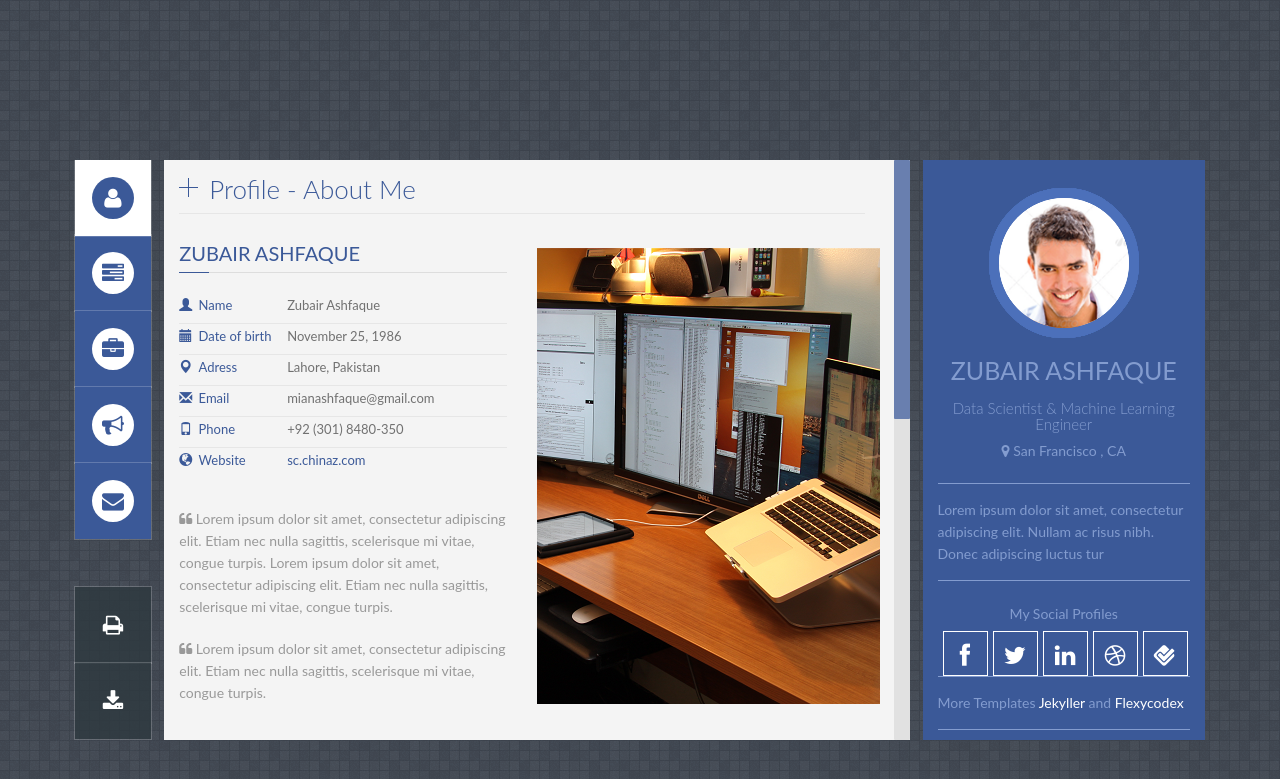
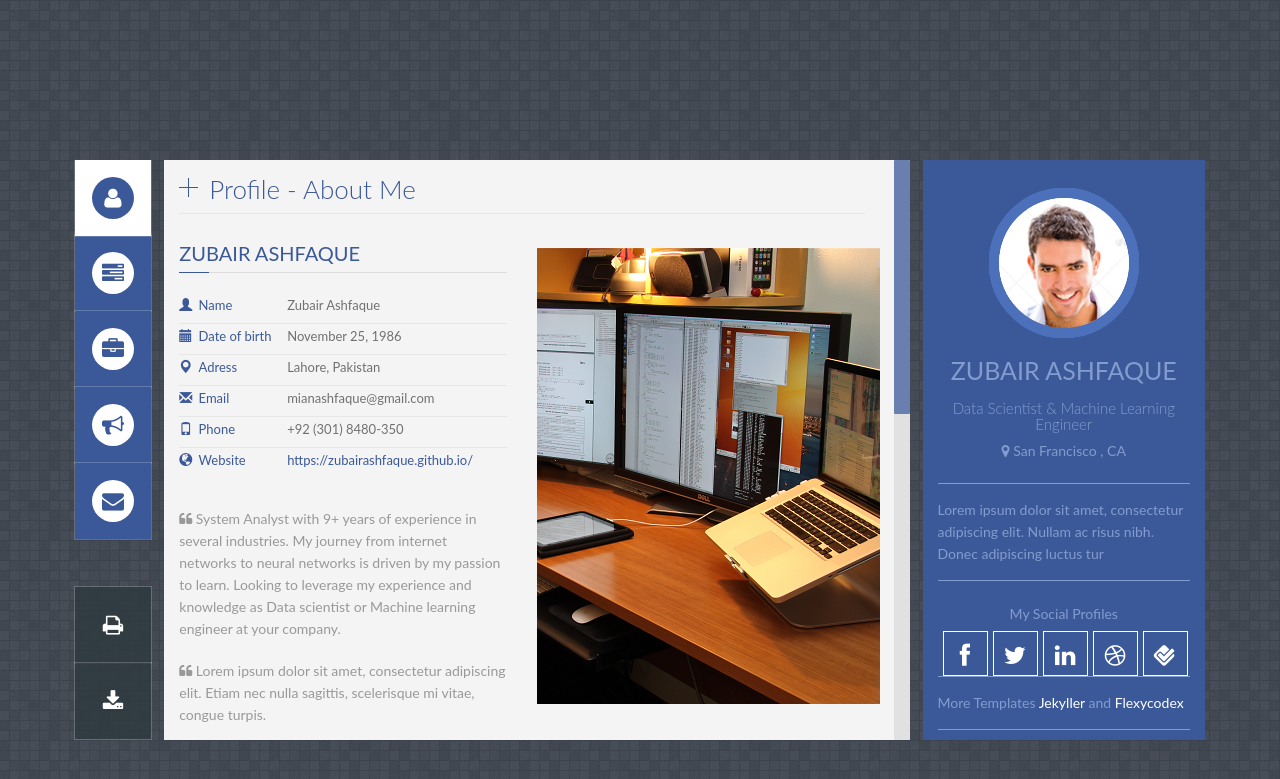
Before and after one commit to zubairashfaque/resume, a Jekyll site: the page built from index.html, in a window 1280 px wide. Shown: the top 779 px of the page. Built offline with Jekyll 4.4.1, drawn with Linux system fonts in a browser that asks for light colours; some web fonts are replaced.

Commit message:
Update profile.html

```diff
--- a/_includes/profile.html
+++ b/_includes/profile.html
@@ -52,7 +52,7 @@
             <li>
                 <i class="glyphicon glyphicon-globe"></i>
                 <label>Website</label>
-                <span class="value"><a href="#" target="_blank">sc.chinaz.com</a></span>
+                <span class="value"><a href="#" target="_blank">https://zubairashfaque.github.io/</a></span>
                 <div class="clear"></div>
             </li>
 
@@ -61,7 +61,7 @@
 
         <p style="margin-bottom:20px">
             <i class="fa fa-quote-left"></i>
-            Lorem ipsum dolor sit amet, consectetur adipiscing elit. Etiam nec nulla sagittis, scelerisque mi vitae, congue turpis. Lorem ipsum dolor sit amet, consectetur adipiscing elit. Etiam nec nulla sagittis, scelerisque mi vitae, congue turpis.
+            System Analyst with 9+ years of experience in several industries. My journey from internet networks to neural networks is driven by my passion to learn. Looking to leverage my experience and knowledge as Data scientist or Machine learning engineer at your company.
         </p>
 
          <p style="margin-bottom:20px">
```
